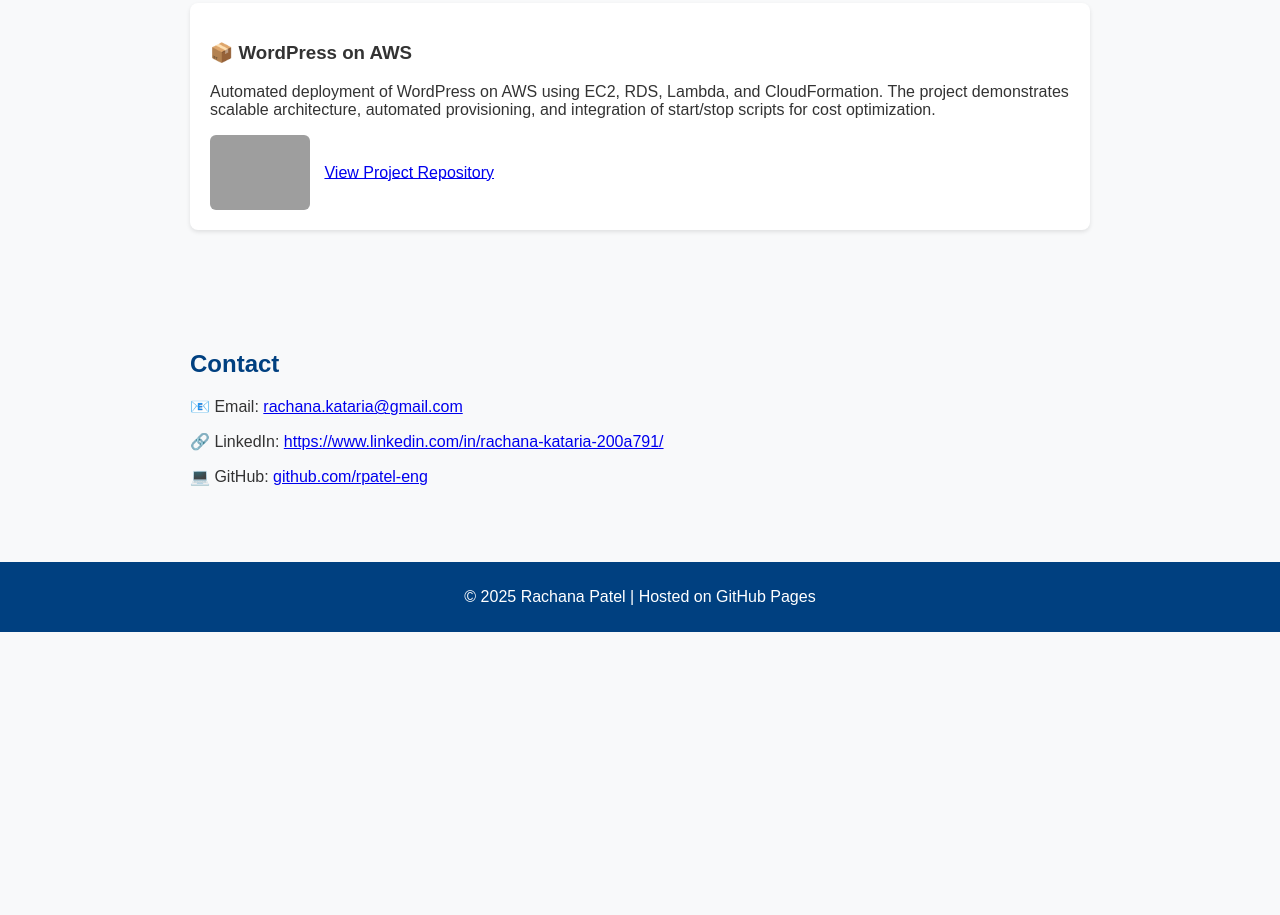
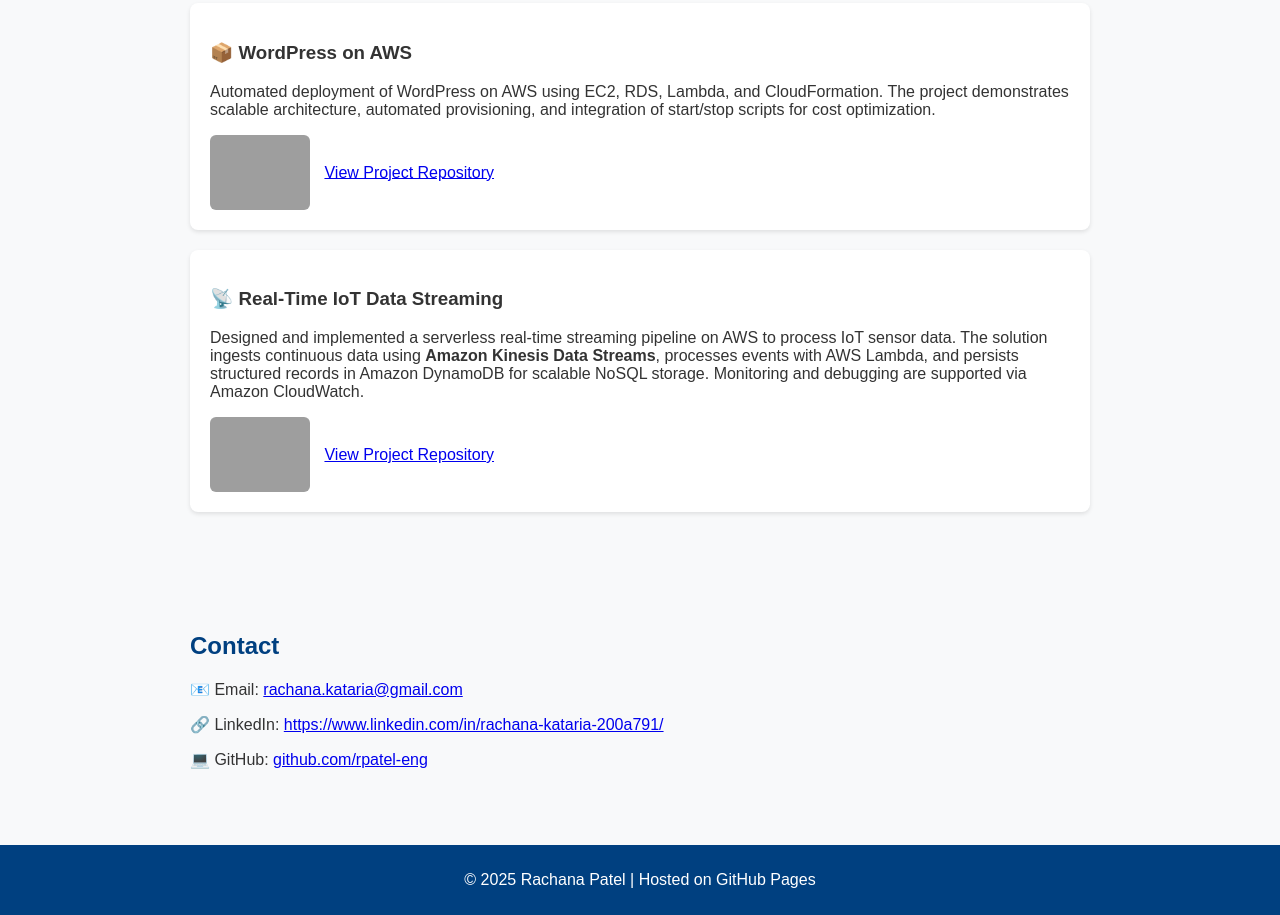
Before and after one commit to rpatel-eng/portfolio-site, a plain HTML site: page index.html in a window 1280 px wide. Shown: the part 766-1681 px from the top of the page. Before the commit the page ends 1398 px from the top, so only its background shows below. Drawn offline with Linux system fonts and the light colour scheme; grey boxes are pictures that could not be loaded.

Commit message:
Added kinesis project

```diff
--- a/index.html
+++ b/index.html
@@ -80,6 +80,22 @@
        </a>
      </div>
 
+     <div class="project">
+         <h3>📡 Real-Time IoT Data Streaming</h3>
+             <p>
+                  Designed and implemented a serverless real-time streaming pipeline on AWS to process IoT sensor data.
+                  The solution ingests continuous data using <b>Amazon Kinesis Data Streams</b>, processes events with
+                  AWS Lambda, and persists structured records in Amazon DynamoDB for scalable NoSQL storage.
+                  Monitoring and debugging are supported via Amazon CloudWatch.
+            </p>
+            <img src="https://raw.githubusercontent.com/rpatel-eng/aws-kinesis-dynamodb-project/main/images/aws_iot_streaming_architecture.png"
+                 alt="IoT Data Streaming Architecture Diagram"
+                 style="width:100px; height:auto; border-radius:6px; margin-right:10px; vertical-align:middle;">
+           <a href="https://github.com/rpatel-eng/aws-kinesis-dynamodb-project" target="_blank" style="vertical-align:middle;">
+             View Project Repository
+          </a>
+     </div>
+
   </section>
 
   <section id="contact">
```
